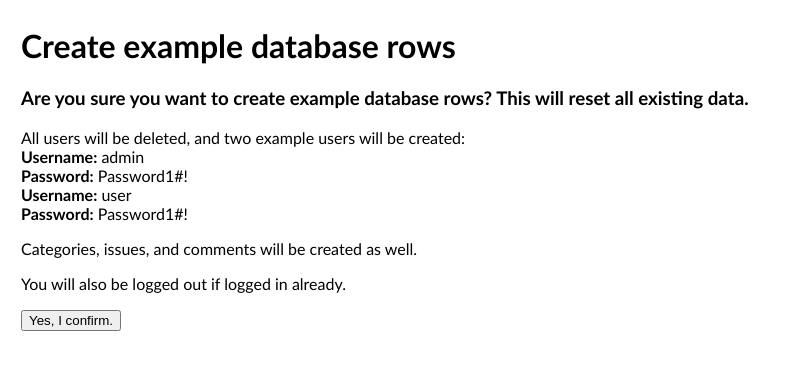
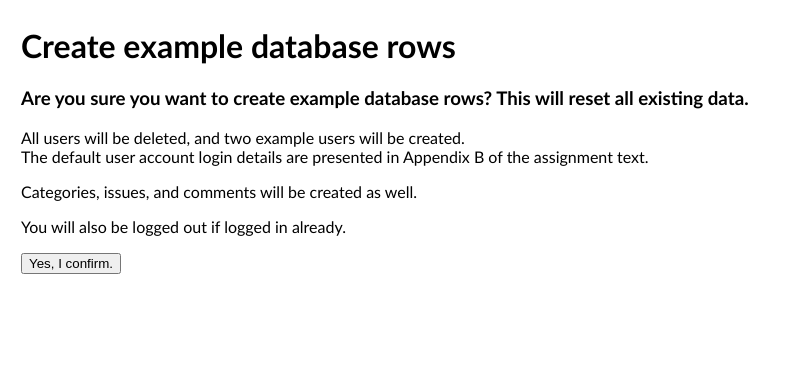
Before and after one commit to nsdrussell/L6-sed-secure-issue-tracker, a Django app: page /create_example_rows in a window 1280 px wide. Shown: the part 47-417 px from the top of the page, without its empty margins (0-790 px from the left). Run offline with Django 4.2, Linux system fonts and the light colour scheme.

Commit message:
Updated database seeding and readme.md

```diff
--- a/issuetracker/templates/create_example_rows.html
+++ b/issuetracker/templates/create_example_rows.html
@@ -4,16 +4,9 @@
     <h1>Create example database rows</h1>
     <h3>Are you sure you want to create example database rows? This will reset all existing data.</h3>
     <p>
-        All users will be deleted, and two example users will be created:
+        All users will be deleted, and two example users will be created.
         <br>
-        <b>Username:</b> admin
-        <br>
-        <b>Password:</b> Password1#!
-        <br>
-        <b>Username:</b> user
-        <br>
-        <b>Password:</b> Password1#!
-        <br>
+        The default user account login details are presented in Appendix B of the assignment text.
     </p>
     <p>Categories, issues, and comments will be created as well.</p>
     <p>You will also be logged out if logged in already.</p>
--- a/issuetracker/views.py
+++ b/issuetracker/views.py
@@ -513,7 +513,7 @@ def create_example_rows(request):
 
         # example comment 1
         comment1 = Comment()
-        comment1.text = 'Try using the password "Password1#!" without the quotes.'
+        comment1.text = 'Try using the login details presented in the assignment, in Appendix B.\r\n If these details do not work, maybe seed the database again by clicking the Create Example Database Rows link on the homepage.'
         comment1.author = regular_user
         comment1.datetime_created = datetime.now()
         comment1.parent_issue = issue1
@@ -561,7 +561,7 @@ def create_example_rows(request):
 
         # example comment 4
         comment4 = Comment()
-        comment4.text = 'Unfortunately we cannot implement this at the moment. In the meantime I have deleted your account for you..'
+        comment4.text = 'As an example, the comment above has no author, to demonstrate that removing an account leaves items behind so that valuable comments and issues, are not lost.'
         comment4.author = admin_user
         comment4.datetime_created = datetime.now()
         comment4.parent_issue = issue3
```
Also changed, not shown: README.md.
